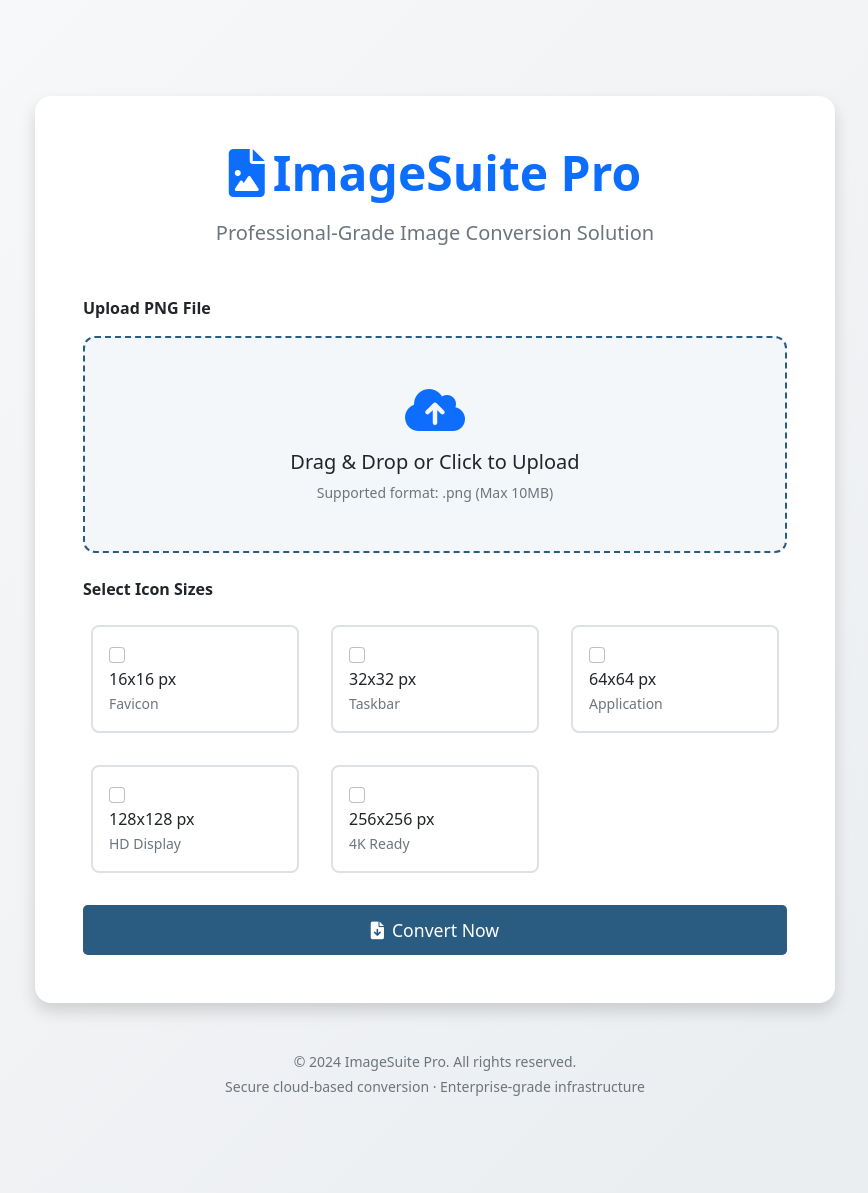
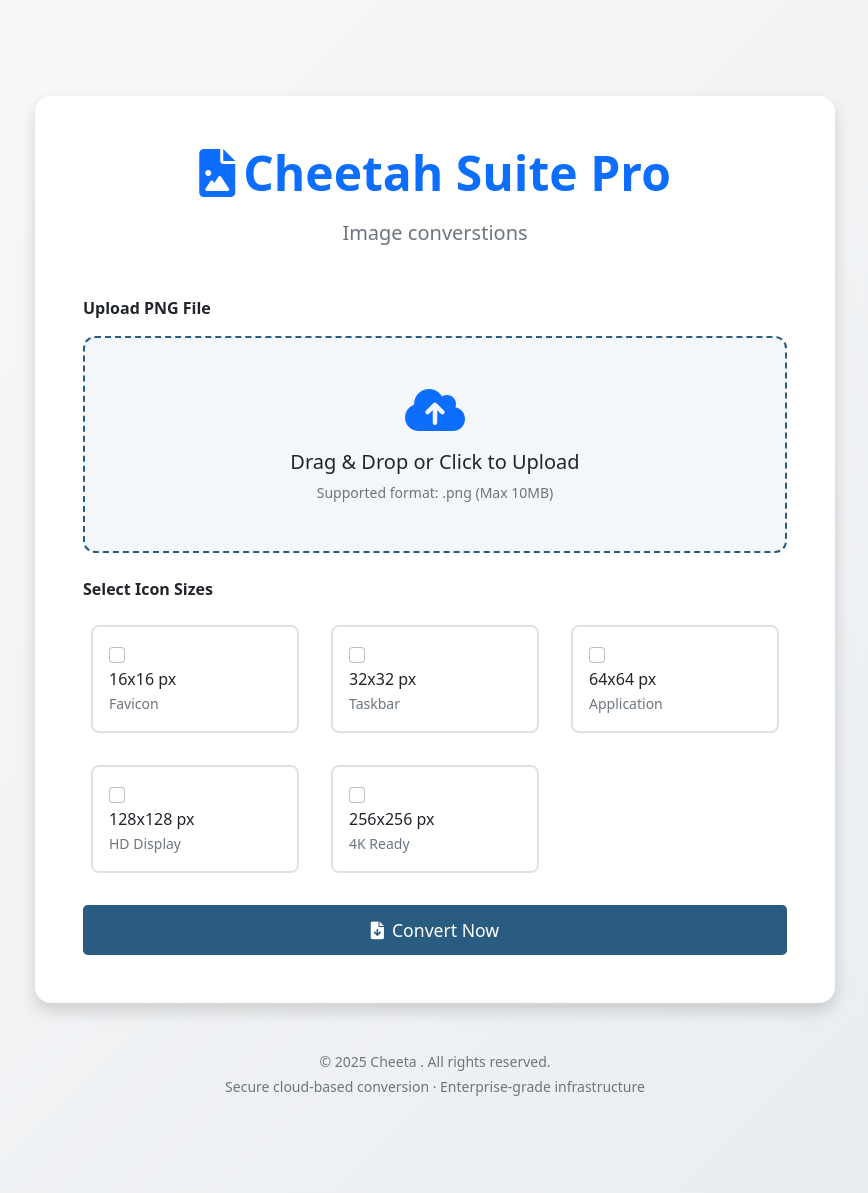
Before and after one commit to Joan-SalvV1/Converter, a Flask app: page / in a window 1280 px wide. Shown: the whole page, without its empty margins (205-1073 px from the left). Run offline with Flask 3, Linux system fonts and the light colour scheme; some libraries are stand-ins or nearby versions.

Commit message:
Modified .gitignore to ignore venv, app.py to host port 8000, index.html to have cheeta suite

```diff
--- a/app.py
+++ b/app.py
@@ -72,4 +72,4 @@ def allowed_file(filename):
            filename.rsplit('.', 1)[1].lower() in {'png'}
 
 if __name__ == '__main__':
-    app.run(debug=True)
+    app.run(host='0.0.0.0', port=8000)
--- a/templates/index.html
+++ b/templates/index.html
@@ -3,7 +3,7 @@
 <head>
     <meta charset="UTF-8">
     <meta name="viewport" content="width=device-width, initial-scale=1.0">
-    <title>Professional PNG to ICO Converter | ImageSuite Pro</title>
+    <title>Professional PNG to ICO Converter | Cheetah suite</title>
     <link href="https://cdn.jsdelivr.net/npm/bootstrap@5.1.3/dist/css/bootstrap.min.css" rel="stylesheet">
     <link rel="stylesheet" href="https://cdnjs.cloudflare.com/ajax/libs/font-awesome/6.0.0/css/all.min.css">
     <link rel="stylesheet" href="{{ url_for('static', filename='css/style.css') }}">
@@ -14,9 +14,9 @@
             <div class="converter-card p-4 p-lg-5 mx-auto" style="max-width: 800px;">
                 <div class="text-center mb-5">
                     <h1 class="display-5 fw-bold mb-3 text-primary">
-                        <i class="fas fa-file-image me-2"></i>ImageSuite Pro
+                        <i class="fas fa-file-image me-2"></i>Cheetah Suite Pro
                     </h1>
-                    <p class="lead text-muted">Professional-Grade Image Conversion Solution</p>
+                    <p class="lead text-muted">Image converstions</p>
                 </div>
 
                 {% with messages = get_flashed_messages(with_categories=true) %}
@@ -94,7 +94,7 @@
             </div>
 
             <div class="text-center mt-5 text-muted small">
-                <p class="mb-1">© 2024 ImageSuite Pro. All rights reserved.</p>
+                <p class="mb-1">© 2025 Cheeta . All rights reserved.</p>
                 <p class="mb-0">Secure cloud-based conversion · Enterprise-grade infrastructure</p>
             </div>
         </div>
```
Also changed, not shown: 1 other file.
